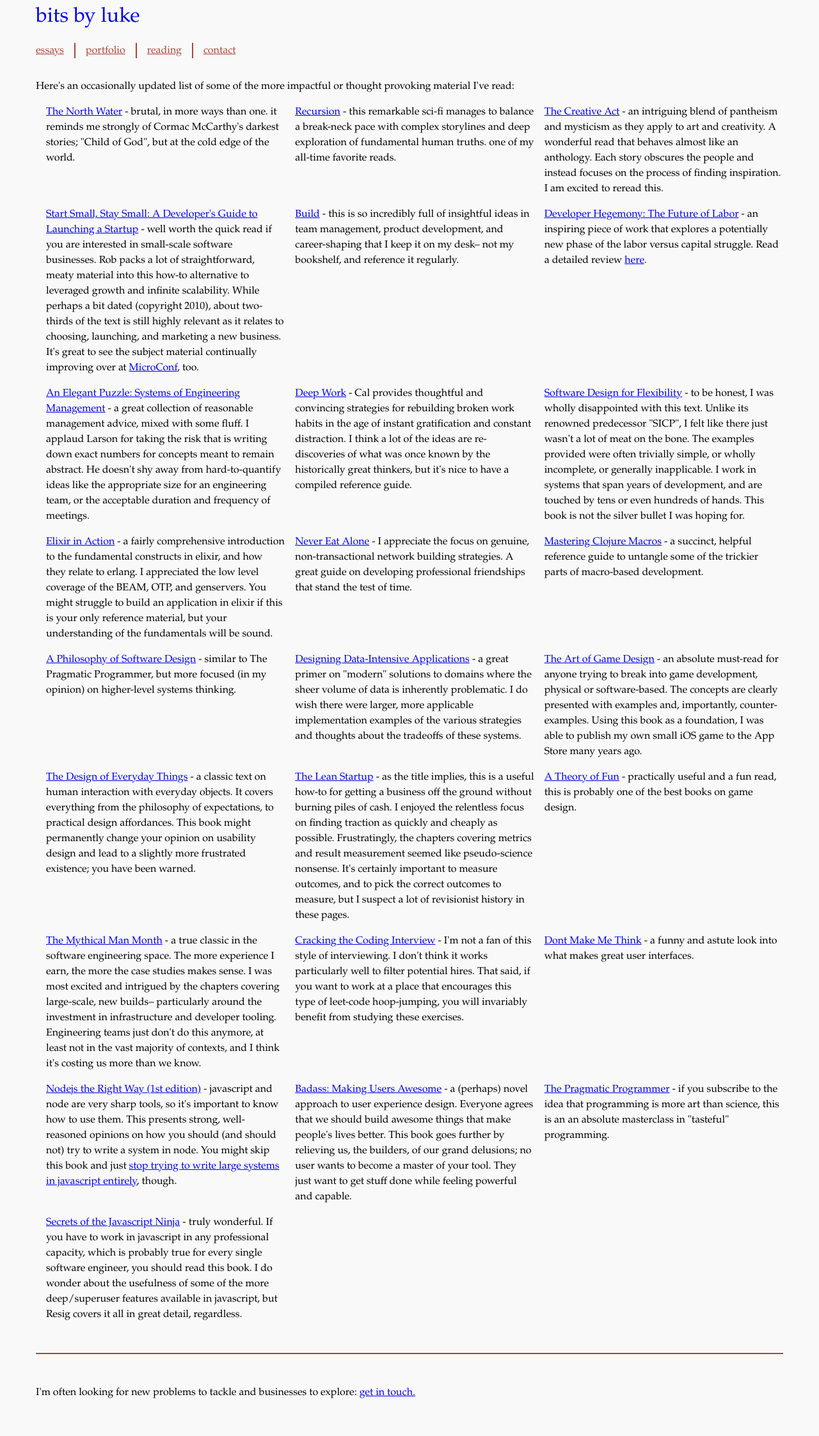
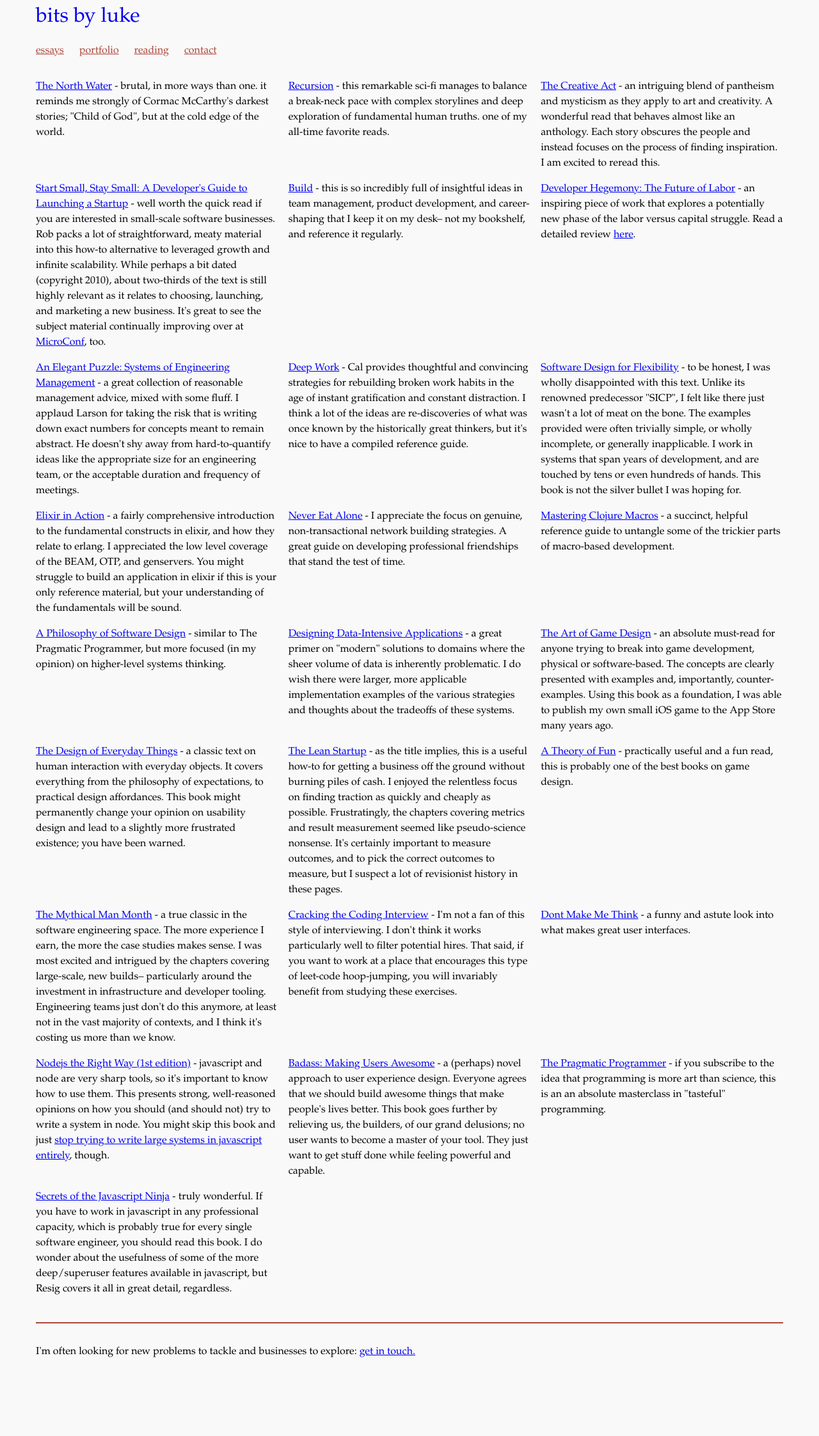
Before and after one commit to lwhorton/lwhorton.github.io, a Jekyll site: the page built from reading.html, in a window 1280 px wide. Shown: the whole page at 64% size. Built offline with Jekyll 4.4.1, drawn with Linux system fonts in a browser that asks for light colours; after the commit the page ends 2165 px from its top, so only the background shows below that.

Commit message:
more css fixes for mobile

```diff
--- a/_sass/main.scss
+++ b/_sass/main.scss
@@ -7,14 +7,14 @@
 }
 
 body {
+  min-width: 20rem;
+  max-width: 75rem;
   min-height: 100dvh;
   height: 100dvh;
   font-size: 16px;
+  line-height: 1.5;
   font-weight: 300;
   font-family: Garamond;
-  font-size: 16px;
-  line-height: 1.5;
-  max-width: 75rem;
   margin: 0 auto 0 auto;
 }
 
@@ -38,13 +38,12 @@
 nav {
   margin: 0 0 2rem 0;
   font-size: 1rem;
-  display: flex;
-  flex-direction: row;
-  flex-wrap: wrap;
-  justify-content: flex-start;
+
+  display: grid;
+  grid-template-columns: repeat(4, min-content);
+  grid-column-gap: 1.5rem;
 
   a {
-    padding: 0 1rem 0 0;
     font-size: 1rem;
 
     &:hover {
@@ -55,10 +54,10 @@
     }
   }
 
-  &  a + a {
-    border-left: solid 2px $primary;
-    padding-left: 1rem;
-  }
+  //&  a + a {
+    //border-left: solid 1px $primary;
+    //padding-left: 1rem;
+  //}
 }
 
 article {
@@ -150,8 +149,11 @@
 }
 
 .date {
-    font-family: Monospace;
+    //font-family: Monospace;
+    //font-style: italic;
     margin-right: 1rem;
+  display: inline-block;
+  width: 6rem;
 }
 
 ol,li {
@@ -172,4 +174,5 @@
   grid-template-columns: repeat(auto-fit, minmax(20rem, 1fr));
   row-gap: .5rem;
   column-gap: 1rem;
+  padding: 0;
 }
--- a/assets/css/styles.scss
+++ b/assets/css/styles.scss
@@ -1,5 +1,6 @@
 ---
 ---
+@import "reset";
 @import "normalize";
 @import "main";
 @import "video-embed";
--- a/reading.html
+++ b/reading.html
@@ -2,11 +2,6 @@
 layout: default
 title: Reading
 ---
-
-<p>
-Here's an occasionally updated list of some of the more impactful or thought
-provoking material I've read:
-</p>
 
 <ol id="reading" class="list-style-none">
   <li>
```
